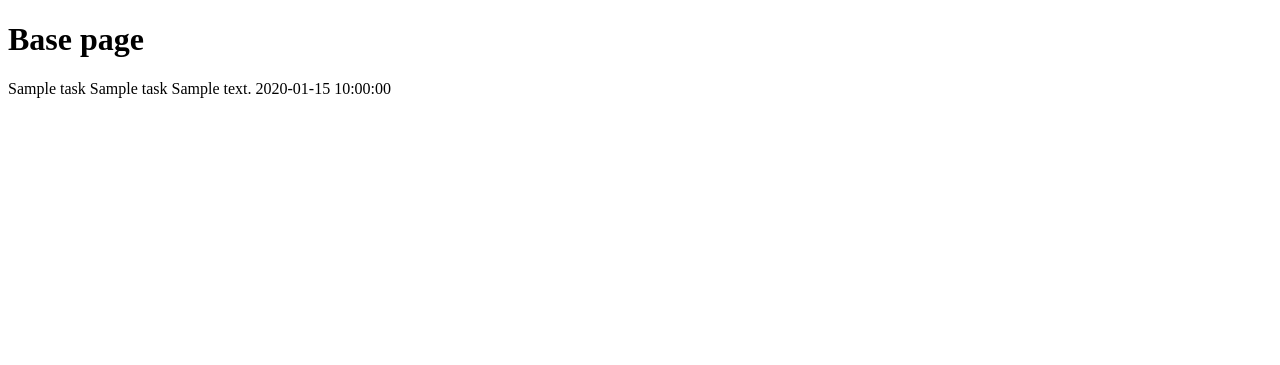
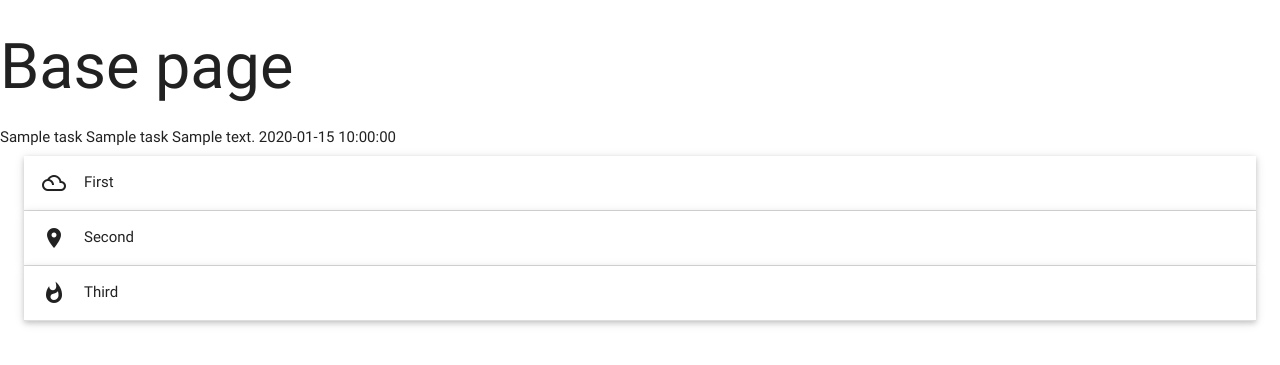
Before and after one commit to ninos77/task_manager_app, a Flask app: page / in a window 1280 px wide. Shown: the top 365 px of the page. Run offline with Flask 2, Linux system fonts and the light colour scheme; a database or web service that is not in the repository returns one stand-in record (values such as "Sample title"); some libraries are stand-ins or nearby versions.

Commit message:
make menu for the task

```diff
--- a/templates/base.html
+++ b/templates/base.html
@@ -3,11 +3,21 @@
 <head>
     <meta charset="UTF-8">
     <meta name="viewport" content="width=device-width, initial-scale=1.0">
+    <link href="https://fonts.googleapis.com/icon?family=Material+Icons" rel="stylesheet">
+    <link rel="stylesheet"  href="https://cdnjs.cloudflare.com/ajax/libs/materialize/0.100.2/css/materialize.min.css">
     <title>tack manager</title>
 </head>
 <body>
     <h1> Base page</h1>
     {% block content %}
     {% endblock %}
+    <script src="https://cdnjs.cloudflare.com/ajax/libs/jquery/3.2.1/jquery.min.js"></script>
+    <script src="https://cdnjs.cloudflare.com/ajax/libs/materialize/0.100.2/js/materialize.min.js"></script>
+    <script type="text/javascript">
+var elem = document.querySelector('.collapsible.popout');
+var instance = M.Collapsible.init(elem, {
+  accordion: false
+});
+    </script>
 </body>
 </html>
--- a/templates/tasks.html
+++ b/templates/tasks.html
@@ -7,4 +7,20 @@
      {{ task.is_urgent}}
      {{ task.due_date}}
     {% endfor %}
-{% endblock %}
+
+
+  <ul class="collapsible popout">
+    <li>
+      <div class="collapsible-header"><i class="material-icons">filter_drama</i>First</div>
+      <div class="collapsible-body"><span>Lorem ipsum dolor sit amet.</span></div>
+    </li>
+    <li>
+      <div class="collapsible-header"><i class="material-icons">place</i>Second</div>
+      <div class="collapsible-body"><span>Lorem ipsum dolor sit amet.</span></div>
+    </li>
+    <li>
+      <div class="collapsible-header"><i class="material-icons">whatshot</i>Third</div>
+      <div class="collapsible-body"><span>Lorem ipsum dolor sit amet.</span></div>
+    </li>
+  </ul>
+  {% endblock %}
```
